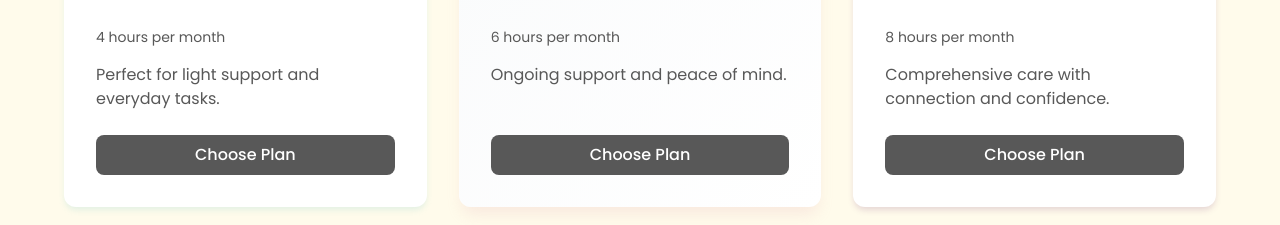
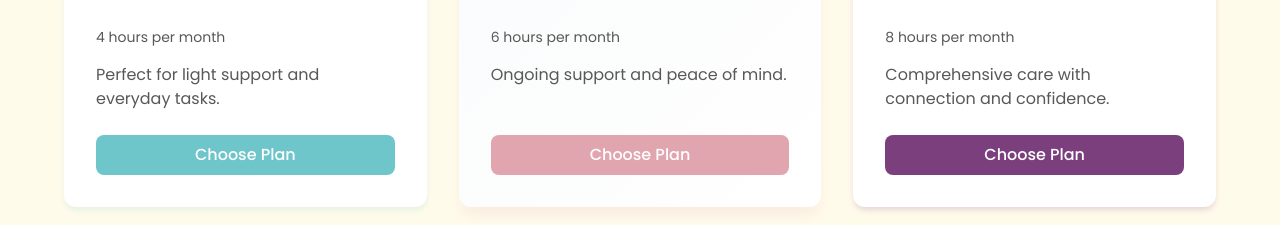
Before and after one commit to candicebuilds/elderly-ease-site, a Next.js app: page / in a window 1280 px wide. Shown: the part 3400-3625 px from the top of the page. Built offline with nearby package versions, Linux system fonts and the light colour scheme.

Commit message:
Update pricing plan button colors for each tier

```diff
--- a/src/app/page.tsx
+++ b/src/app/page.tsx
@@ -281,7 +281,7 @@ export default function Home() {
                 </div>
                 <p className="mb-4 text-sm" style={{ color: "#585858" }}>4 hours per month</p>
                 <p className="mb-6 flex-grow" style={{ color: "#585858" }}>Perfect for light support and everyday tasks.</p>
-                <button className="w-full text-white py-2 rounded-lg font-medium transition mt-auto hover:opacity-90" style={{ backgroundColor: "#585858" }}>
+                <button className="w-full text-white py-2 rounded-lg font-medium transition mt-auto hover:opacity-90" style={{ backgroundColor: "#6ec6ca" }}>
                   Choose Plan
                 </button>
               </div>
@@ -300,7 +300,7 @@ export default function Home() {
                 </div>
                 <p className="mb-4 text-sm" style={{ color: "#585858" }}>6 hours per month</p>
                 <p className="mb-6 flex-grow" style={{ color: "#585858" }}>Ongoing support and peace of mind.</p>
-                <button className="w-full text-white py-2 rounded-lg font-medium transition mt-auto hover:opacity-90" style={{ backgroundColor: "#585858" }}>
+                <button className="w-full text-white py-2 rounded-lg font-medium transition mt-auto hover:opacity-90" style={{ backgroundColor: "#e1a5af" }}>
                   Choose Plan
                 </button>
               </div>
@@ -319,7 +319,7 @@ export default function Home() {
                 </div>
                 <p className="mb-4 text-sm" style={{ color: "#585858" }}>8 hours per month</p>
                 <p className="mb-6 flex-grow" style={{ color: "#585858" }}>Comprehensive care with connection and confidence.</p>
-                <button className="w-full text-white py-2 rounded-lg font-medium transition mt-auto hover:opacity-90" style={{ backgroundColor: "#585858" }}>
+                <button className="w-full text-white py-2 rounded-lg font-medium transition mt-auto hover:opacity-90" style={{ backgroundColor: "#7b3f7e" }}>
                   Choose Plan
                 </button>
               </div>
```
